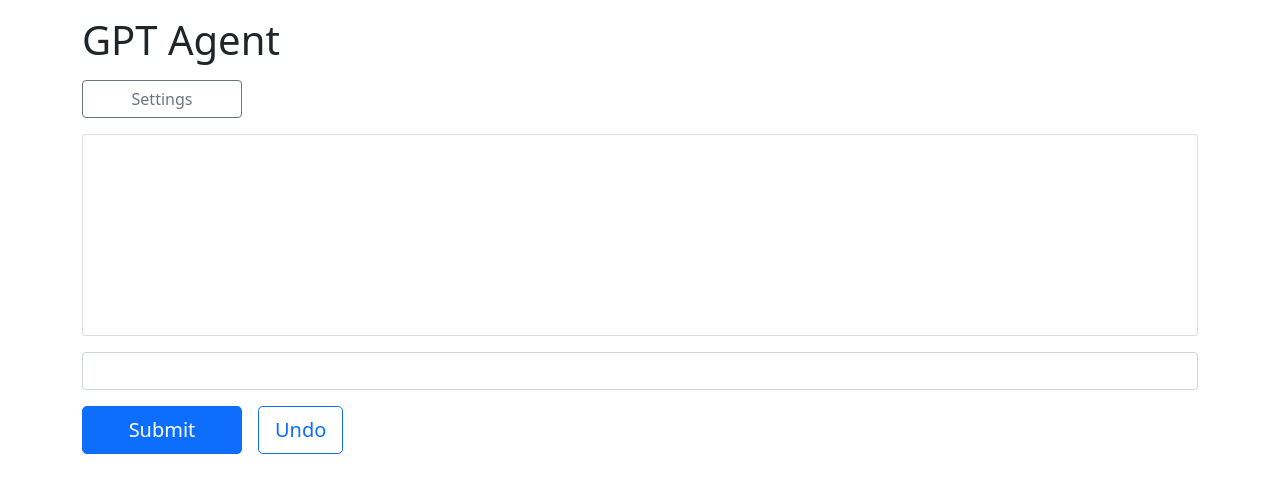
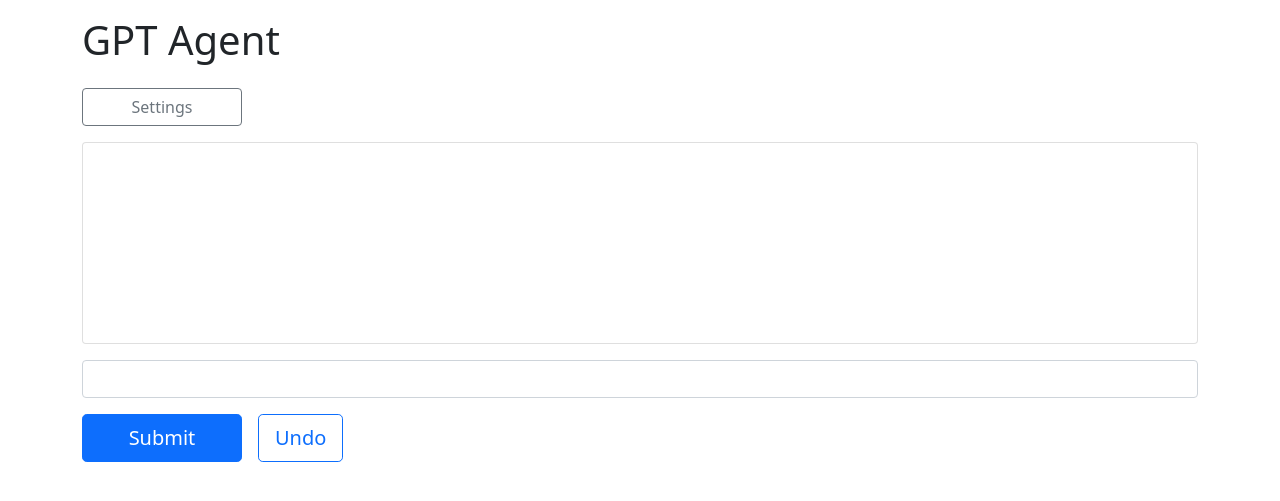
Before and after one commit to njbbaer/gpt-engine, a Flask app: page / in a window 1280 px wide. Shown: the top 501 px of the page. Run offline with Flask 2, Linux system fonts and the light colour scheme; parts of the project's set-up code (start-up, migrations or seed data) failed here and were passed over; some libraries are stand-ins or nearby versions.

Commit message:
Refactor html spacing

```diff
--- a/gpt_agent/static/style.css
+++ b/gpt_agent/static/style.css
@@ -41,5 +41,5 @@
 #fieldsFlexBox {
   display: flex;
   flex-wrap: wrap;
-  gap: 0.5em;
+  gap: 0.5rem;
 }
--- a/gpt_agent/templates/index.html
+++ b/gpt_agent/templates/index.html
@@ -11,15 +11,12 @@
     </script>
   </head>
   <body>
-    <div class="container mt-3">
+    <div class="container mt-3 d-grid gap-3">
       <div class="alert alert-danger" role="alert"></div>
       <h1>GPT Agent</h1>
-      <form class="mt-3">
-        <p>
       <button id="settingsButton" class="btn bg-white text-secondary border-secondary" type="button" data-bs-toggle="button">
         Settings
       </button>
-        </p>
       <div class="collapse" id="settings">
         <div class="card card-body">
           <div id="fieldsFlexBox">
@@ -41,16 +38,15 @@
           {% endfor %}
         </div>
       </div>
-      </form>
-      <div class="card mt-3">
+      <div class="card">
         <div id="promptField" class="card-body" contenteditable="plaintext-only"></div>
       </div>
-      <input id="inputField" type="text" class="form-control mt-3">
-      <div class="d-flex mt-3">
+      <input id="inputField" type="text" class="form-control">
+      <div class="d-flex">
         <button id="submitButton" class="btn btn-lg btn-primary">Submit</button>
         <button id="undoButton" class="btn btn-lg btn-outline-primary ms-3">Undo</button>
       </div>
-      <h4 class="mt-3"><span id="costEstimate"></span></h4>
+      <h4><span id="costEstimate"></span></h4>
     </div>
     <script src="https://code.jquery.com/jquery-3.6.0.min.js" integrity="sha256-/xUj+3OJU5yExlq6GSYGSHk7tPXikynS7ogEvDej/m4=" crossorigin="anonymous"></script>
     <script src="https://cdn.jsdelivr.net/npm/@popperjs/core@2.10.2/dist/umd/popper.min.js" integrity="sha384-7+zCNj/IqJ95wo16oMtfsKbZ9ccEh31eOz1HGyDuCQ6wgnyJNSYdrPa03rtR1zdB" crossorigin="anonymous"></script>
```
Lines whose indentation alone changed are shown as unchanged.
